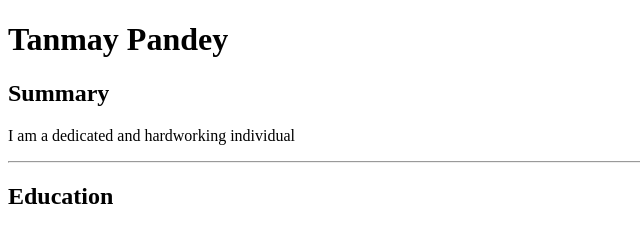
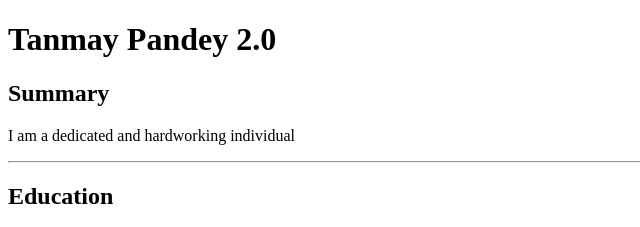
Before and after one commit to Tanmay-22/Resume, a plain HTML site: page index.html in a window 1280 px wide. Shown: the top 227 px of the page, 0-640 px from the left. Drawn offline with Linux system fonts and the light colour scheme.

Commit message:
changes in html

```diff
--- a/index.html
+++ b/index.html
@@ -6,7 +6,7 @@
     <title>My Resume</title>
   </head>
   <body>
-    <h1>Tanmay Pandey</h1>
+    <h1>Tanmay Pandey 2.0</h1>
     <h2>Summary</h2>
     <p>I am a dedicated and hardworking individual</p>
     <hr />
```
